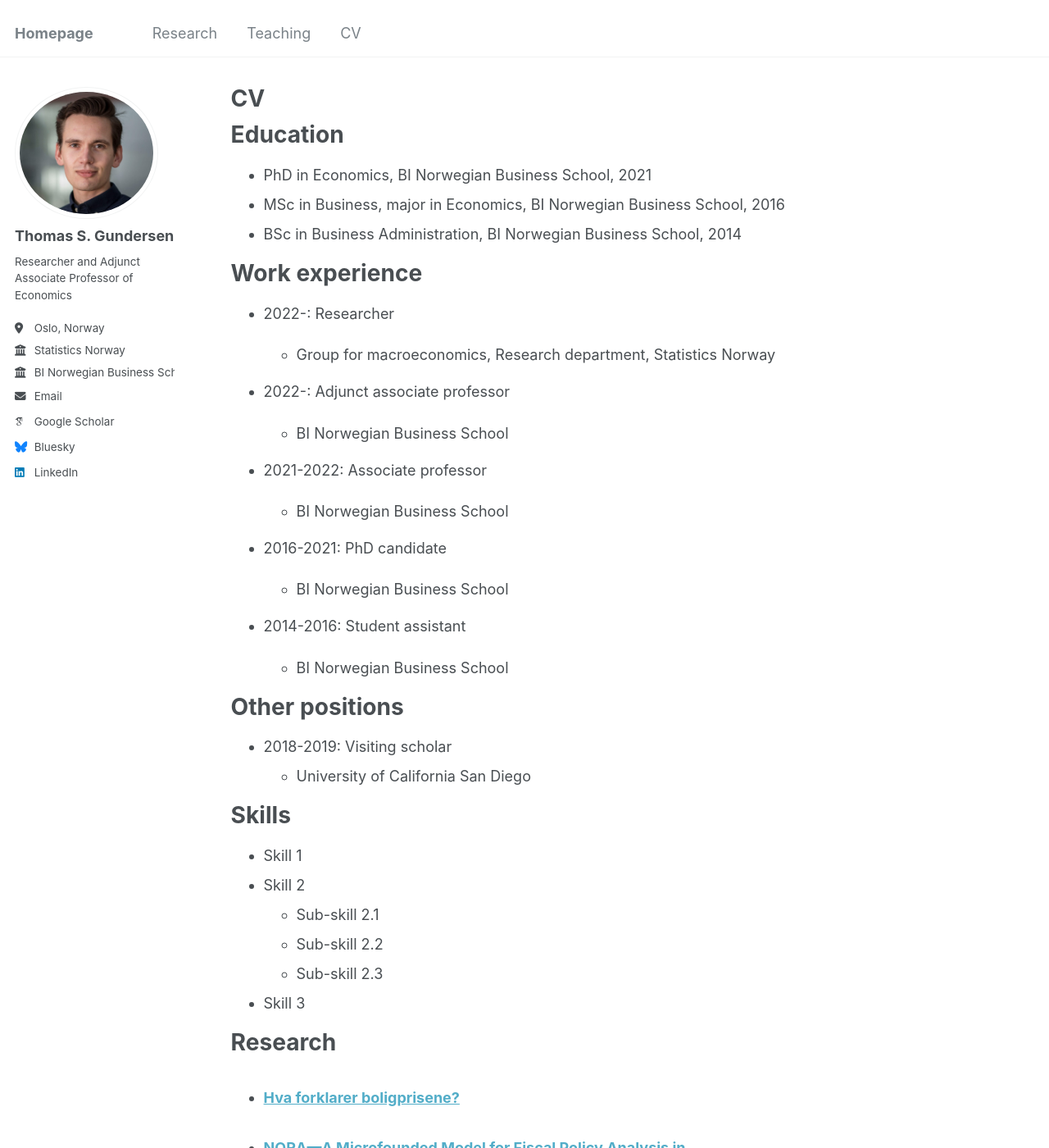
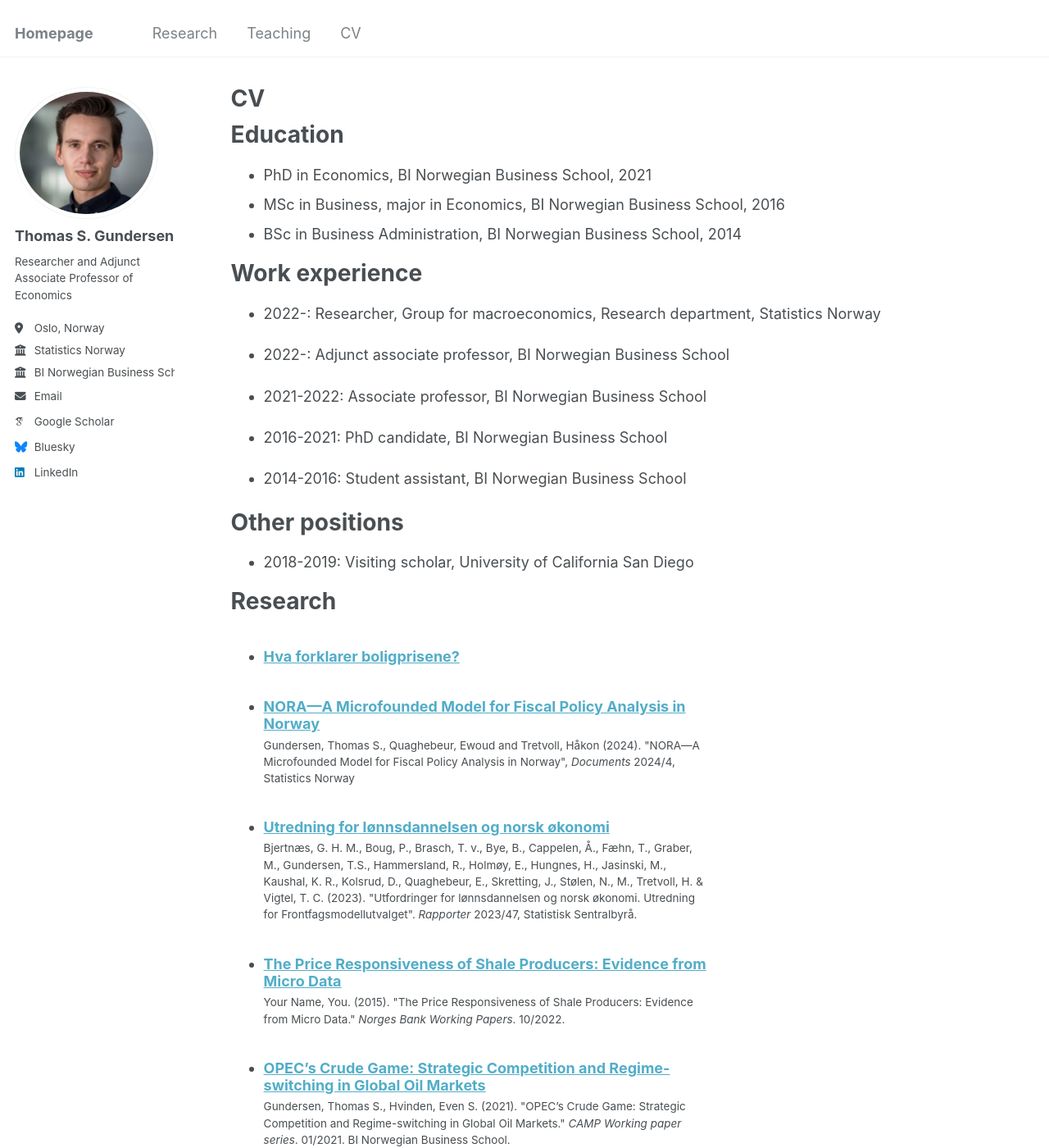
Before and after one commit to tsgundersen/tsgundersen.github.io, a Jekyll site: the page built from _pages/cv.md, in a window 1280 px wide and 1400 px high. Shown: the whole window at 82% size. Built offline with Jekyll 4.4.1, drawn with Linux system fonts in a browser that asks for light colours; some web fonts are replaced; some of the changed text lies outside the part shown.

Commit message:
Cleanup CV

```diff
--- a/_pages/cv.md
+++ b/_pages/cv.md
@@ -18,40 +18,19 @@ Education
 Work experience
 ======
 
-* 2022-: Researcher
+* 2022-: Researcher, Group for macroeconomics, Research department, Statistics Norway
 
-  * Group for macroeconomics, Research department, Statistics Norway
+* 2022-: Adjunct associate professor, BI Norwegian Business School
 
-* 2022-: Adjunct associate professor
+* 2021-2022: Associate professor, BI Norwegian Business School
 
-  * BI Norwegian Business School
+* 2016-2021: PhD candidate, BI Norwegian Business School
 
-* 2021-2022: Associate professor
-
-  * BI Norwegian Business School
-
-* 2016-2021: PhD candidate
-
-  * BI Norwegian Business School
-
-* 2014-2016: Student assistant
-
-  * BI Norwegian Business School
+* 2014-2016: Student assistant, BI Norwegian Business School
 
 Other positions
 ======
-* 2018-2019: Visiting scholar
-  * University of California San Diego
-
-Skills
-======
-
-* Skill 1
-* Skill 2
-  * Sub-skill 2.1
-  * Sub-skill 2.2
-  * Sub-skill 2.3
-* Skill 3
+* 2018-2019: Visiting scholar, University of California San Diego
 
 Research
 ======
@@ -60,19 +39,19 @@ Research
     {% include archive-single-cv.html %}
   {% endfor %}</ul>
 
-Conferences and workshops
-======
+#Conferences and workshops
+#======
 
-<ul>{% for post in site.talks reversed %}
-    {% include archive-single-talk-cv.html  %}
-  {% endfor %}</ul>
+#<ul>{% for post in site.talks reversed %}
+#    {% include archive-single-talk-cv.html  %}
+#  {% endfor %}</ul>
 
-Teaching
-======
+#Teaching
+#======
 
-<ul>{% for post in site.teaching reversed %}
-    {% include archive-single-cv.html %}
-  {% endfor %}</ul>
+#<ul>{% for post in site.teaching reversed %}
+#   {% include archive-single-cv.html %}
+#  {% endfor %}</ul>
 
 Academic grants and honours
 ======
@@ -80,5 +59,4 @@ Academic grants and honours
 
 Services
 ======
-* External PhD evaluation committee member
-  * Candace Barr, Free University of Bozen-Bolzano, 2023
+* External PhD evaluation committee member, Candace Barr, Free University of Bozen-Bolzano, 2023
```
